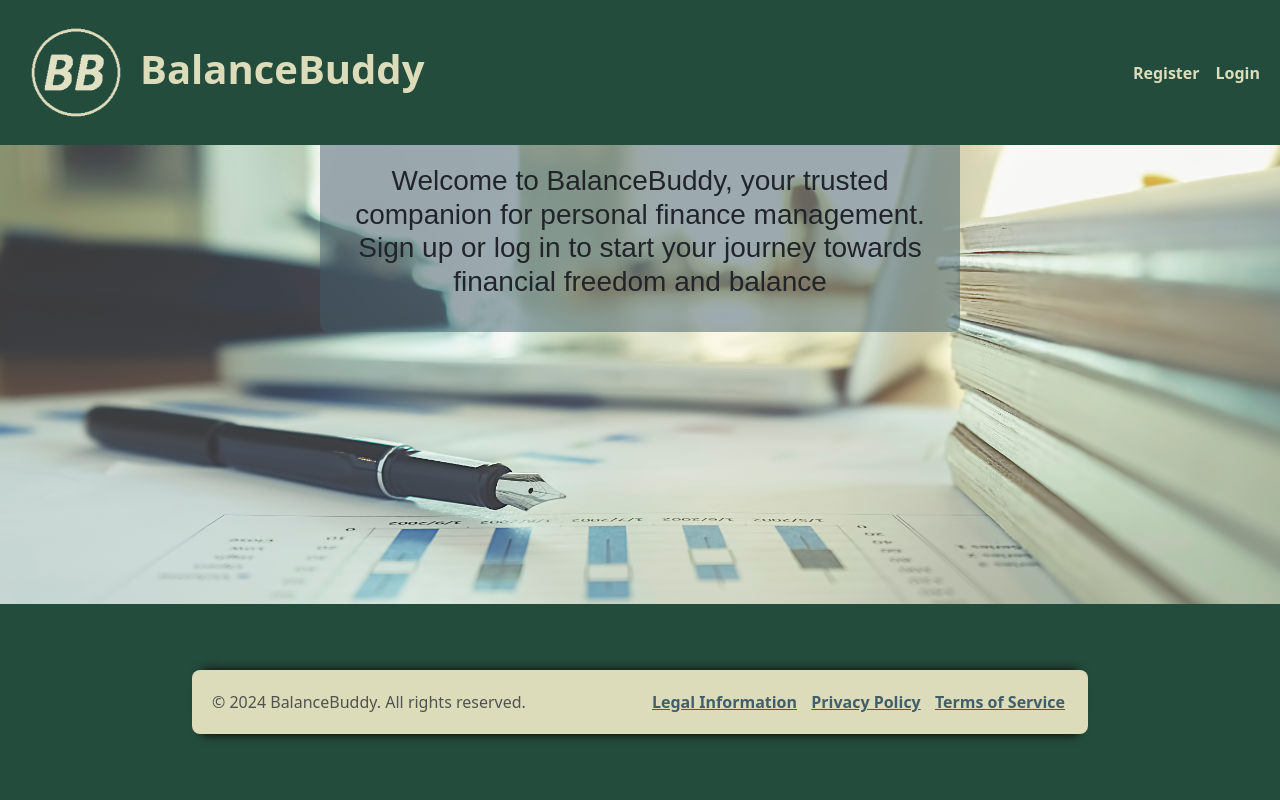
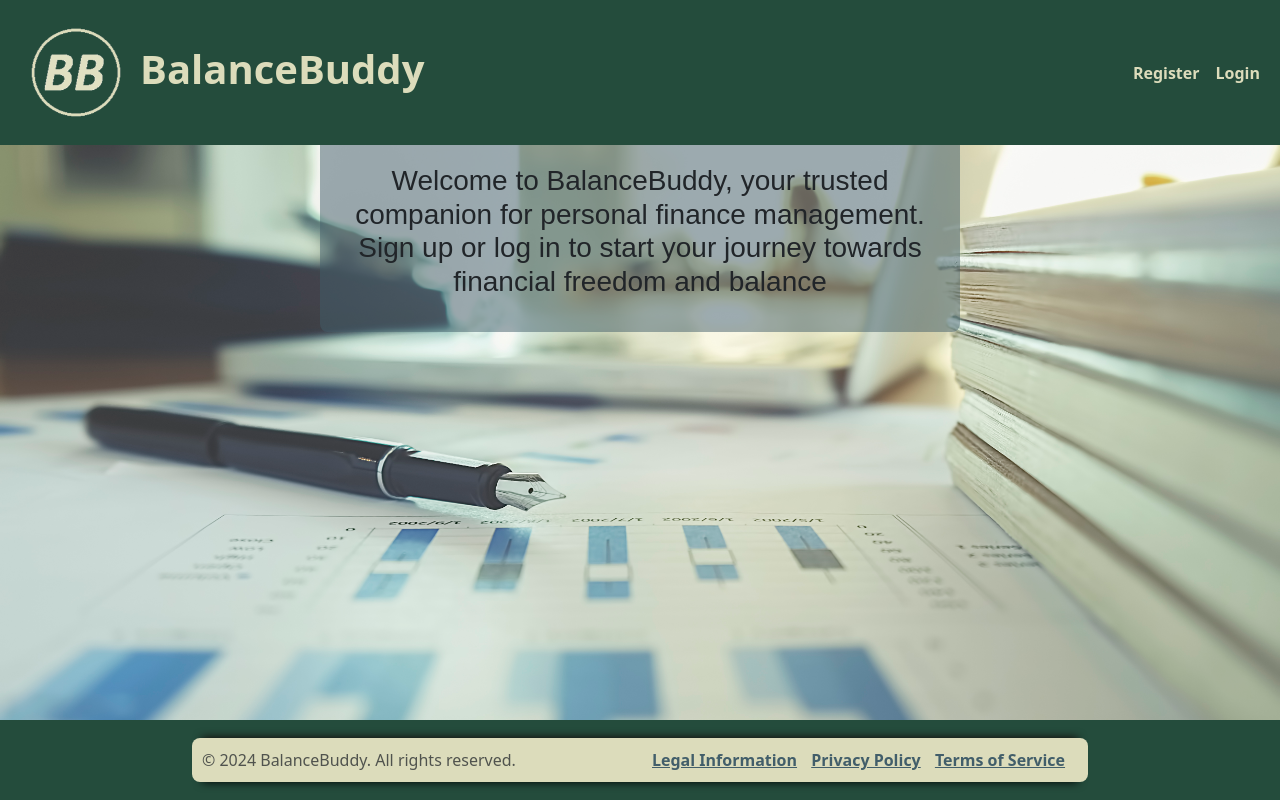
Before and after one commit to douglas86/january-hackathon-team8, a Django app: page / in a window 1280 px wide. Run offline with Django 5.2, Linux system fonts and the light colour scheme; some libraries are stand-ins or nearby versions.

Commit message:
Shrunk the footer

```diff
--- a/static/css/styles.css
+++ b/static/css/styles.css
@@ -476,9 +476,9 @@ footer {
 
 .footer-container {
     max-width: 600px;
-    margin: 50px auto;
+    margin: 2px auto;
     background-color: #dcdcbb;
-    padding: 20px;
+    padding: 10px;
     border-radius: 8px;
     box-shadow: 0 -10px 10px -10px rgba(18, 0, 0, 0.986), 0 10px 10px -10px rgb(0, 0, 0);
 }
```
